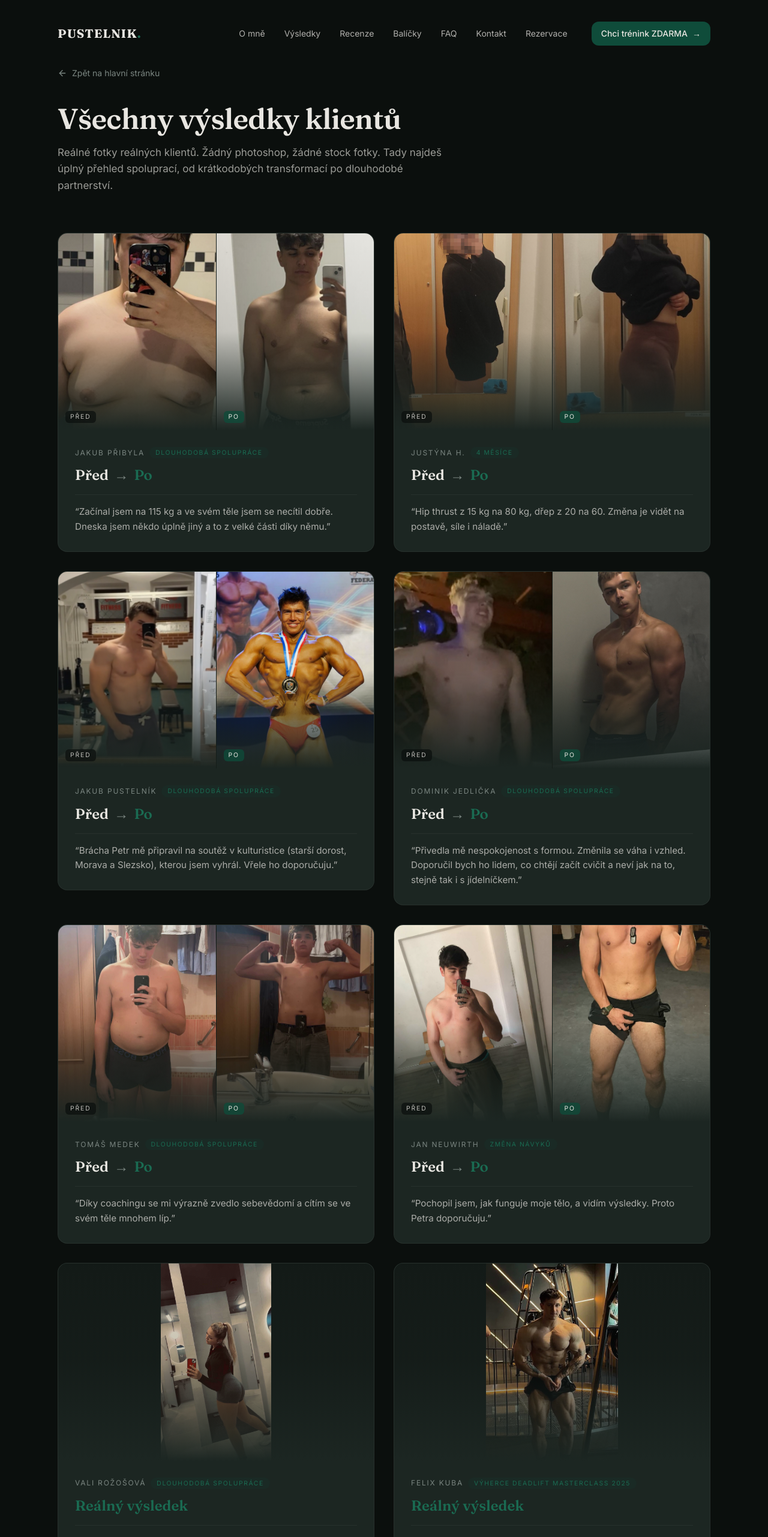
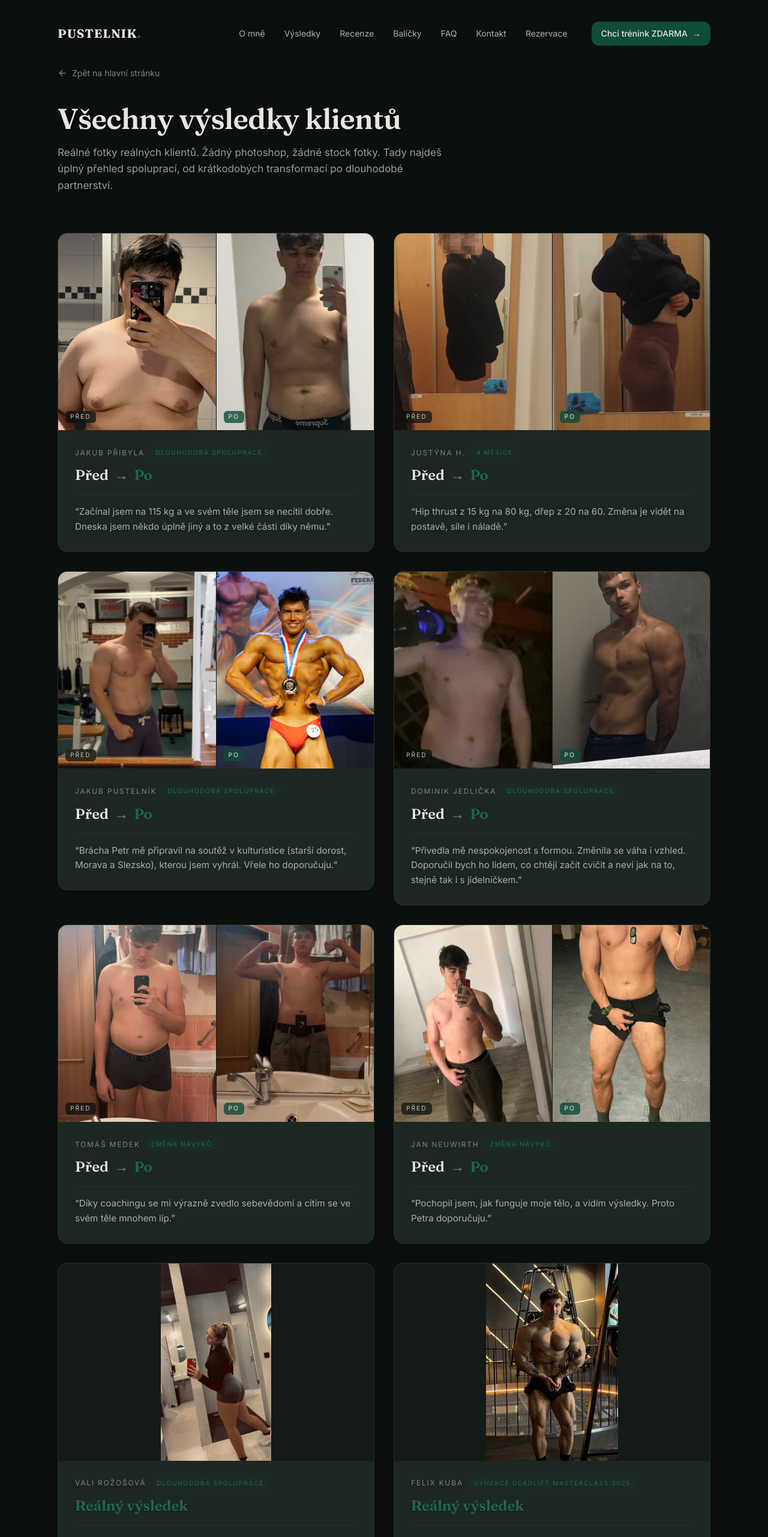
Before and after one commit to pustelnikcoach/pustelnikcoach, a Next.js app: page /vysledky in a window 1280 px wide. Shown: the top 2562 px of the page at 60% size. Built offline with nearby package versions, Linux system fonts and the light colour scheme.

Commit message:
Update: Jakub před zoom out, smazán gradient přechod na fotkách, Tomáš = Změna návyků

```diff
--- a/components/sections/Results.tsx
+++ b/components/sections/Results.tsx
@@ -150,7 +150,6 @@ export function ResultMedia({ card }: { card: ResultCard }) {
           (e.currentTarget as HTMLImageElement).style.display = "none";
         }}
       />
-      <div className="absolute inset-0 bg-gradient-to-t from-graphite via-graphite/20 to-transparent pointer-events-none" />
     </div>
   );
 }
@@ -180,7 +179,6 @@ function ImageTile({
           (e.currentTarget as HTMLImageElement).style.display = "none";
         }}
       />
-      <div className="absolute inset-0 bg-gradient-to-t from-graphite via-graphite/10 to-transparent pointer-events-none" />
       <div
         className={
           "absolute bottom-3 left-3 inline-flex items-center gap-1 rounded-md px-2 py-0.5 text-[0.65rem] tracking-[0.18em] uppercase backdrop-blur " +
--- a/lib/content.ts
+++ b/lib/content.ts
@@ -123,7 +123,7 @@ export const featuredResults: ResultCard[] = [
   {
     kind: "ba",
     name: "Jakub Přibyla",
-    before: "/images/results/jakub-pribyla-before-v2.jpg",
+    before: "/images/results/jakub-pribyla-before-v3.jpg",
     after: "/images/results/jakub-pribyla-after.jpg",
     duration: "Dlouhodobá spolupráce",
     quote:
@@ -165,7 +165,7 @@ export const archivedResults: ResultCard[] = [
     name: "Tomáš Medek",
     before: "/images/results/tomas-before.jpg",
     after: "/images/results/tomas-after.jpg",
-    duration: "Dlouhodobá spolupráce",
+    duration: "Změna návyků",
     quote:
       "Díky coachingu se mi výrazně zvedlo sebevědomí a cítím se ve svém těle mnohem líp.",
   },
```
Also changed, not shown: public/images/results/jakub-pribyla-before-v2.jpg (deleted), public/images/results/jakub-pribyla-before-v3.jpg (added).
